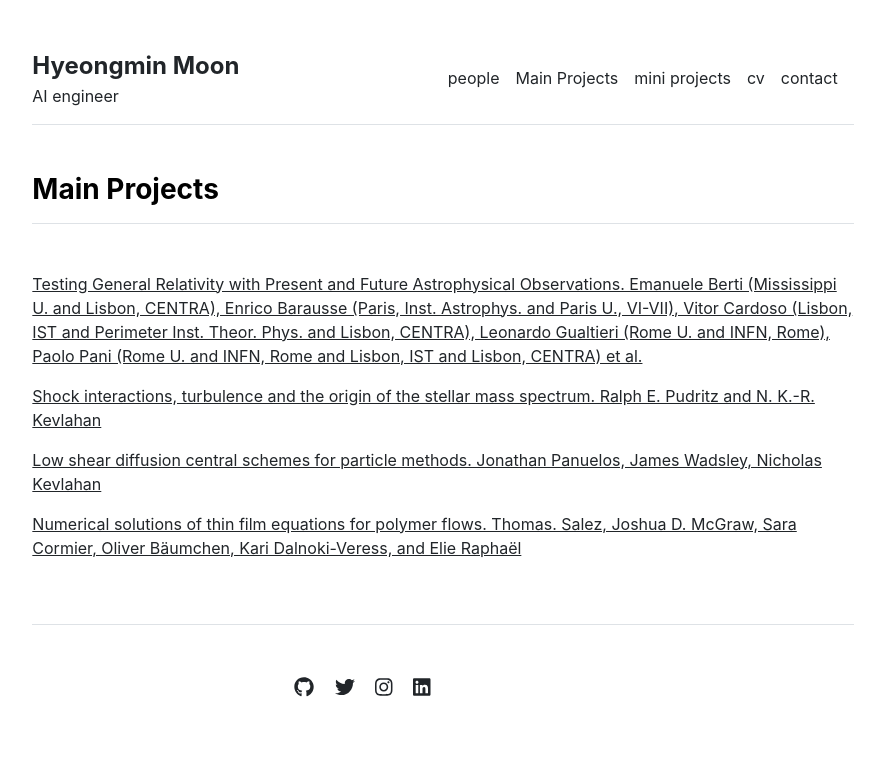
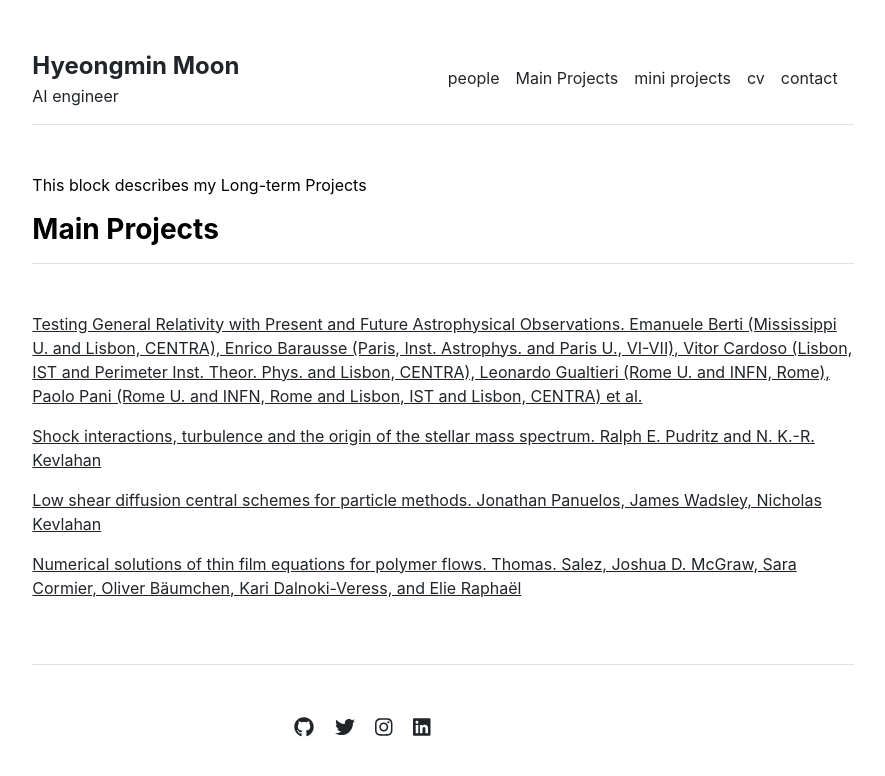
Before and after one commit to HyeongminMoon/HyeongminMoon.github.io, a Jekyll site: the page built from publications.md, in a window 1280 px wide. Shown: the top 776 px of the page, without its empty margins (197-1082 px from the left). Built offline with Jekyll 4.4.1, drawn with Linux system fonts in a browser that asks for light colours.

Commit message:
Update publications.md

```diff
--- a/publications.md
+++ b/publications.md
@@ -2,3 +2,4 @@
 layout: publications
 title: "publications"
 ---
+This block describes my Long-term Projects
```
